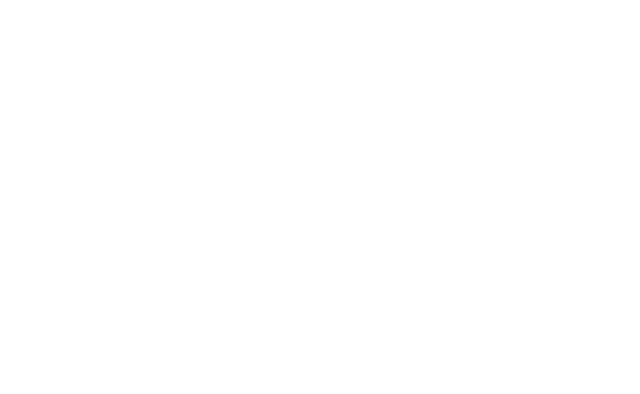
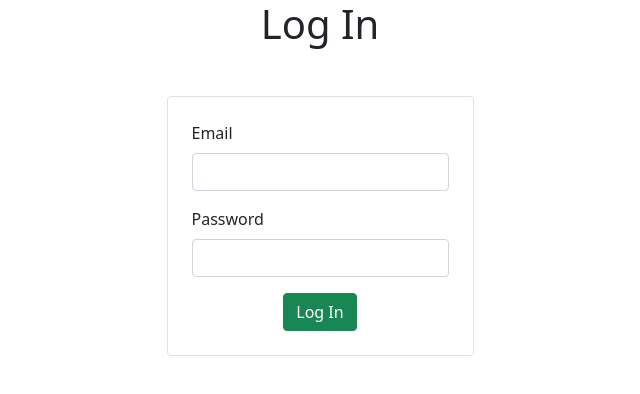
Before and after one commit to liridonloku/blog-editor, a React (Create React App) app: page /login in a window 1280 px wide. Before the commit this address had no page. Shown: the top 394 px of the page, without its empty margins (320-960 px from the left). Built offline with nearby package versions, Linux system fonts and the light colour scheme.

Commit message:
Add login page

```diff
--- a/package.json
+++ b/package.json
@@ -10,9 +10,11 @@
     "@types/node": "^16.11.41",
     "@types/react": "^18.0.14",
     "@types/react-dom": "^18.0.5",
+    "axios": "^0.27.2",
     "bootstrap": "^5.1.3",
     "react": "^18.2.0",
     "react-dom": "^18.2.0",
+    "react-hook-form": "^7.32.2",
     "react-router-dom": "^6.3.0",
     "react-scripts": "5.0.1",
     "typescript": "^4.7.4",
--- a/src/App.tsx
+++ b/src/App.tsx
@@ -1,14 +1,15 @@
 import React from "react";
 import { BrowserRouter, Routes, Route } from "react-router-dom";
 import Home from "./components/Home";
+import Login from "./components/Login";
 
 const App: React.FC = () => {
   return (
     <BrowserRouter>
       <Routes>
         <Route path="/" element={<Home />} />
-        {/* <Route path="/login" element={<Login/>} */}
-        {/* <Route path="/post-form" element={<Form/>} */}
+        <Route path="/login" element={<Login />} />
+        {/* <Route path="/post-form" element={<Form/>} />*/}
       </Routes>
     </BrowserRouter>
   );
--- /dev/null
+++ b/src/components/Login.tsx
@@ -0,0 +1,70 @@
+import React, { useState } from "react";
+import { useForm } from "react-hook-form";
+import axios from "axios";
+
+interface Props {}
+
+const Login: React.FC<Props> = () => {
+  const [error, seterror] = useState("");
+  const { register, handleSubmit } = useForm();
+  const onSubmit = async (e: any) => {
+    console.log(e.email, e.password);
+    try {
+      const response = await axios.post(
+        "https://stark-bastion-85808.herokuapp.com/users/login",
+        `email=${e.email}&password=${e.password}`,
+        {
+          headers: {
+            "Content-Type": "application/x-www-form-urlencoded",
+          },
+        }
+      );
+      const data = response.data;
+      console.log(data);
+    } catch (err: any) {
+      if (err.response.data === "Unauthorized") {
+        seterror("Wrong email or password!");
+      } else {
+        seterror(err.response.data);
+      }
+    }
+  };
+
+  return (
+    <div className="container d-flex flex-column align-items-center">
+      <h1 className="mb-5">Log In</h1>
+      <form onSubmit={handleSubmit(onSubmit)} className="border rounded p-4">
+        <div className="mb-3">
+          <label htmlFor="email" className="form-label">
+            Email
+          </label>
+          <input
+            type="email"
+            {...register("email")}
+            id="email"
+            className="form-control"
+          />
+        </div>
+        <div className="mb-3">
+          <label htmlFor="password" className="form-label">
+            Password
+          </label>
+          <input
+            type="password"
+            {...register("password")}
+            id="password"
+            className="form-control"
+          />
+        </div>
+        <div className="text-center">
+          <button className="btn btn-success" type="submit">
+            Log In
+          </button>
+        </div>
+      </form>
+      {error && <p>{error}</p>}
+    </div>
+  );
+};
+
+export default Login;
```
Also changed, not shown: 1 other file (tests, documents, lock files or other folders).
